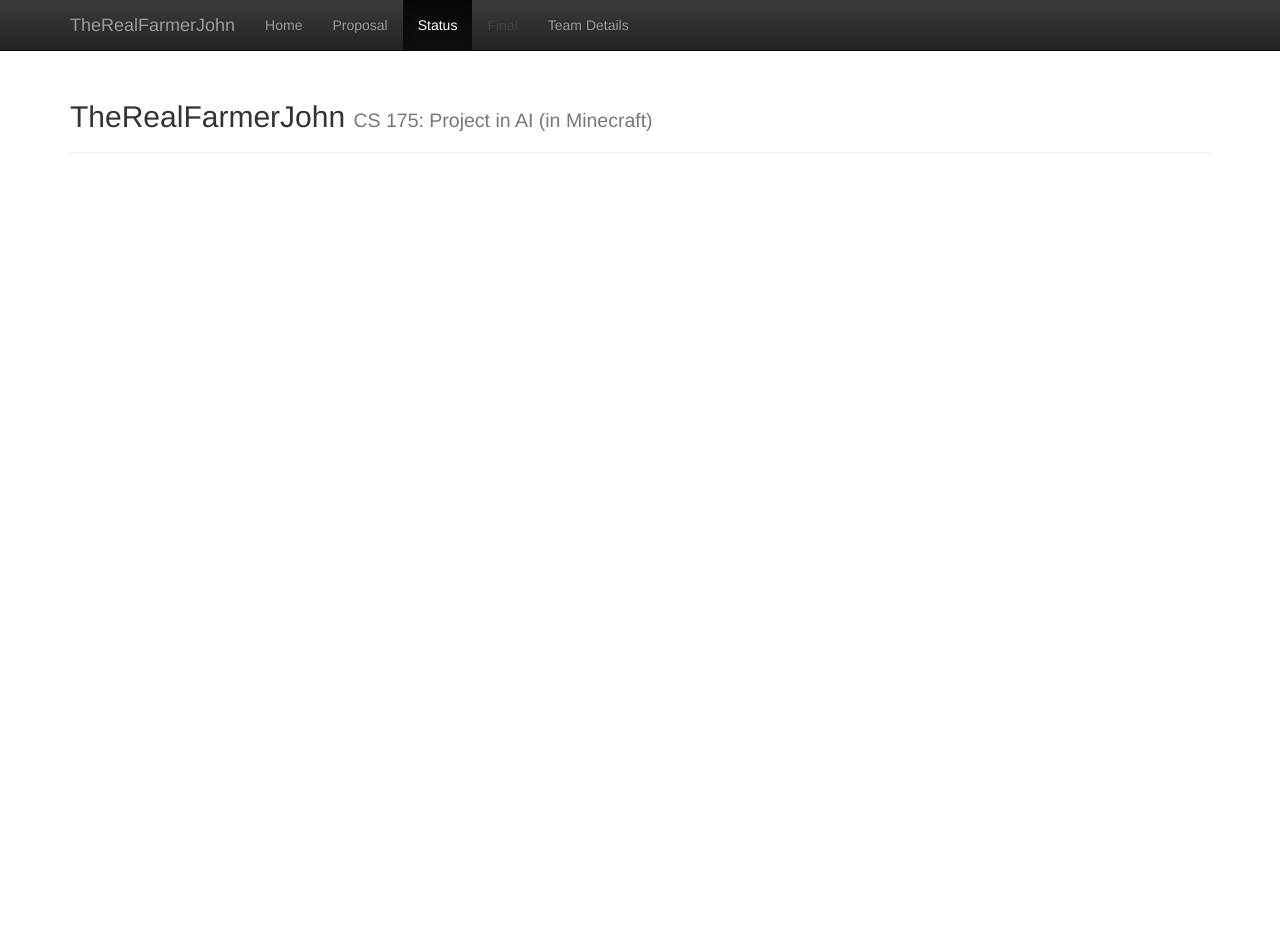
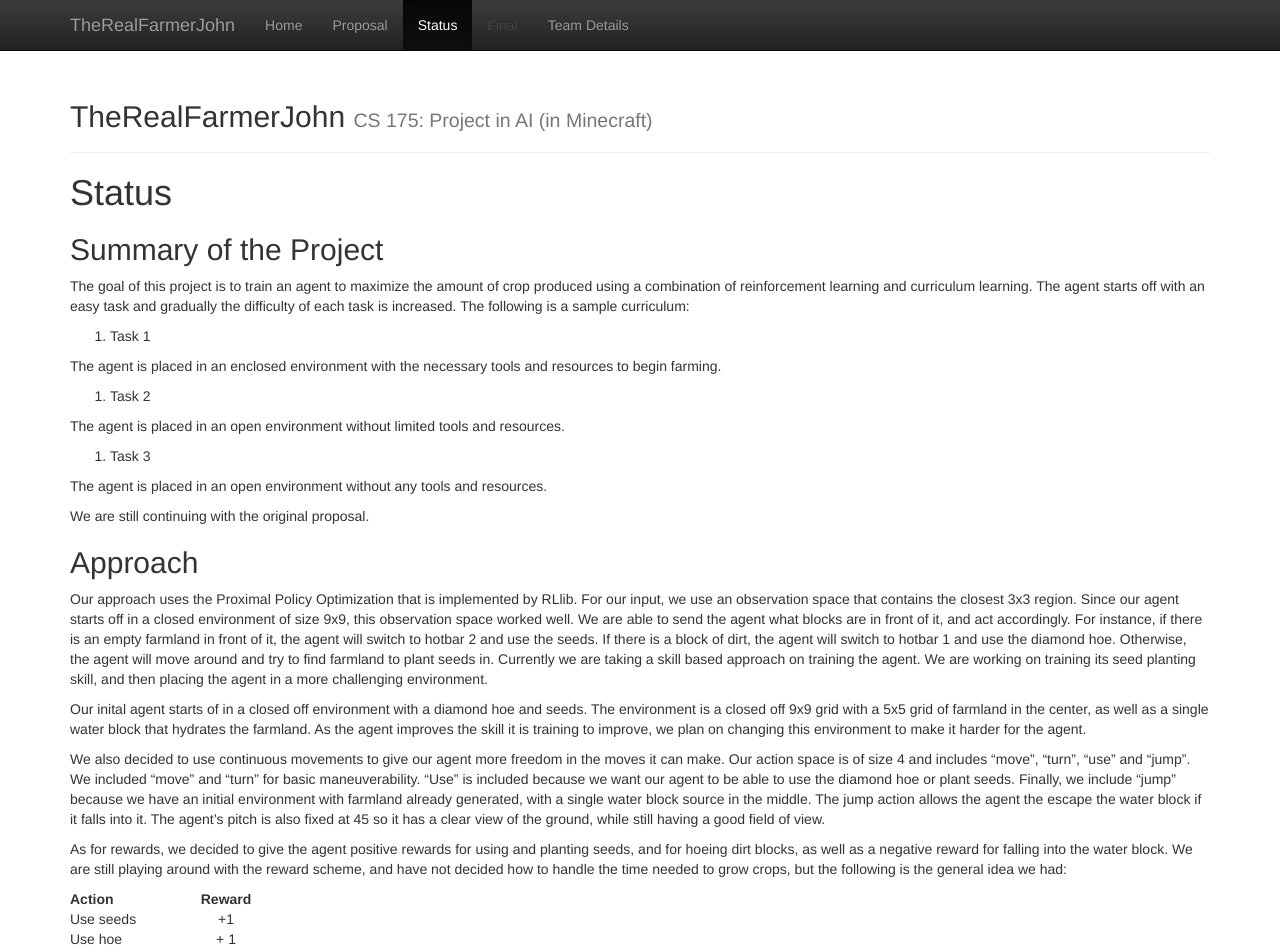
Before and after one commit to erikchomez/TheRealFarmerJohn, a Jekyll site: the page built from docs/status.md, in a window 1280 px wide and 1400 px high. Shown: the top 951 px of the window. Built offline with Jekyll 4.4.1, drawn with Linux system fonts in a browser that asks for light colours; some of the changed text lies outside the part shown.

Commit message:
Update status.md

```diff
--- a/docs/status.md
+++ b/docs/status.md
@@ -2,3 +2,49 @@
 layout: default
 title: Status
 ---
+
+# {{ page.title }}
+
+## Summary of the Project
+
+The goal of this project is to train an agent to maximize the amount of crop produced using a combination of reinforcement learning and curriculum learning. The agent starts off with an easy task and gradually the difficulty of each task is increased. The following is a sample curriculum:
+
+ 1. Task 1
+
+The agent is placed in an enclosed environment with the necessary tools and resources to begin farming.
+
+ 2. Task 2
+
+The agent is placed in an open environment without limited tools and resources.
+
+ 3. Task 3
+
+The agent is placed in an open environment without any tools and resources.
+
+We are still continuing with the original proposal.
+
+## Approach
+
+Our approach uses the Proximal Policy Optimization that is implemented by RLlib. For our input, we use an observation space that contains the closest 3x3 region. Since our agent starts off in a closed environment of size 9x9, this observation space worked well. We are able to send the agent what blocks are in front of it, and act accordingly. For instance, if there is an empty farmland in front of it, the agent will switch to hotbar 2 and use the seeds. If there is a block of dirt, the agent will switch to hotbar 1 and use the diamond hoe. Otherwise, the agent will move around and try to find farmland to plant seeds in. Currently we are taking a skill based approach on training the agent. We are working on training its seed planting skill, and then placing the agent in a more challenging environment.
+
+Our inital agent starts of in a closed off environment with a diamond hoe and seeds. The environment is a closed off 9x9 grid with a 5x5 grid of farmland in the center, as well as a single water block that hydrates the farmland. As the agent improves the skill it is training to improve, we plan on changing this environment to make it harder for the agent.
+
+We also decided to use continuous movements to give our agent more freedom in the moves it can make. Our action space is of size 4 and includes "move", "turn", "use" and "jump". We included "move" and "turn" for basic maneuverability. "Use" is included because we want our agent to be able to use the diamond hoe or plant seeds. Finally, we include "jump" because we have an initial environment with farmland already generated, with a single water block source in the middle. The jump action allows the agent the escape the water block if it falls into it. The agent's pitch is also fixed at 45 so it has a clear view of the ground, while still having a good field of view.
+
+As for rewards, we decided to give the agent positive rewards for using and planting seeds, and for hoeing dirt blocks, as well as a negative reward for falling into the water block. We are still playing around with the reward scheme, and have not decided how to handle the time needed to grow crops, but the following is the general idea we had:
+
+| Action      | Reward |
+| :---        |    :----:   |
+| Use seeds      | +1       |
+| Use hoe | + 1 |
+| Touching water block   | -10        |
+
+## Evaluation
+
+### Quantitative
+
+For our quantitative evalauation, we decided to use the reward returns from previous episodes to keep track of how our agent is performing. Currently, we have an agent that is able to grow crops on most of the farmland, but we still are seeing the agent fall into the water and recieve a negative reward. We think that playing with the reward scheme would help stabilize the agent. We also trained our agent for a long period of time, and saw similar results.
+
+![banner](https://i.imgur.com/g4p4vk7.png)
+
+![banner2](https://i.imgur.com/VSEnPVW.png)
```
